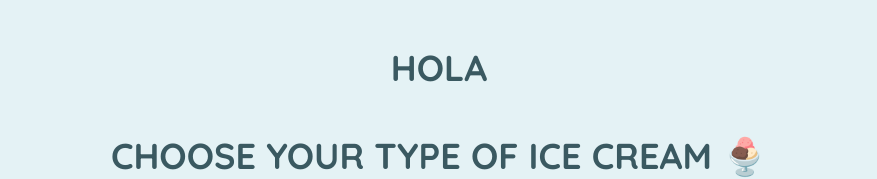
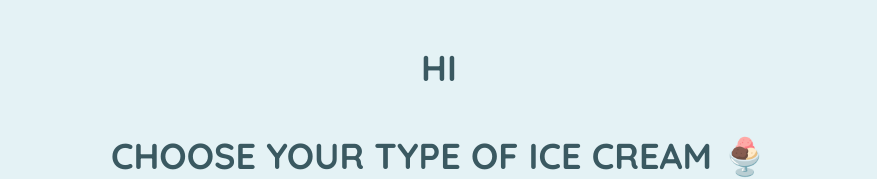
Before and after one commit to jasmininnaka24/cicd-pipeline-act, a website: page index.html in a window 1280 px wide. Shown: the top 179 px of the page, without its empty margins (201-1078 px from the left). Drawn offline with Linux system fonts and the light colour scheme.

Commit message:
Update index.html

```diff
--- a/index.html
+++ b/index.html
@@ -16,7 +16,7 @@
       id="home-text"
       class="text-center uppercase font-bold container mx-auto pt-12 text-4xl text-darkGrayishBlue"
     >
-     Hola
+     Hi
     </h1>
     <h1
       id="home-text"
```
